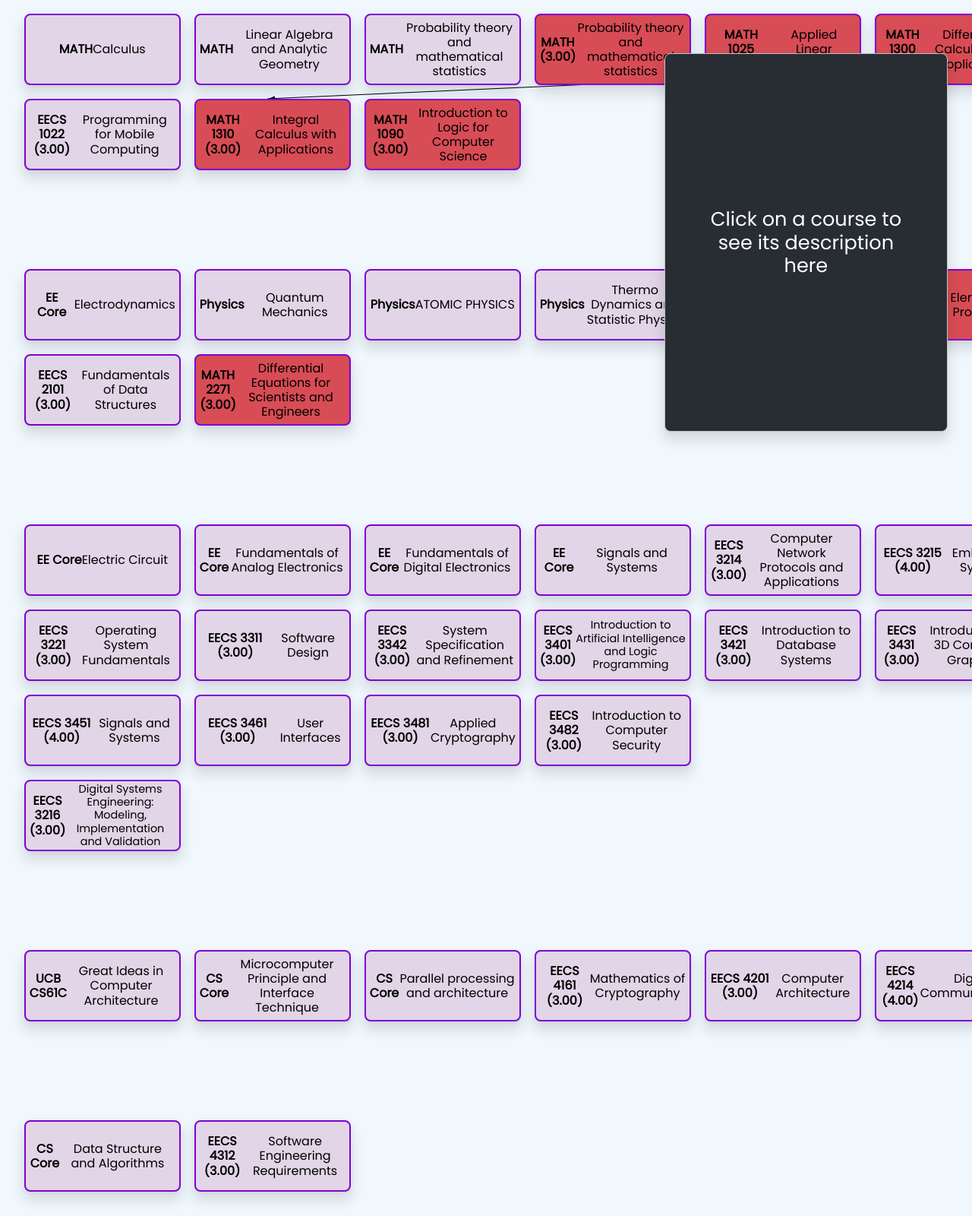
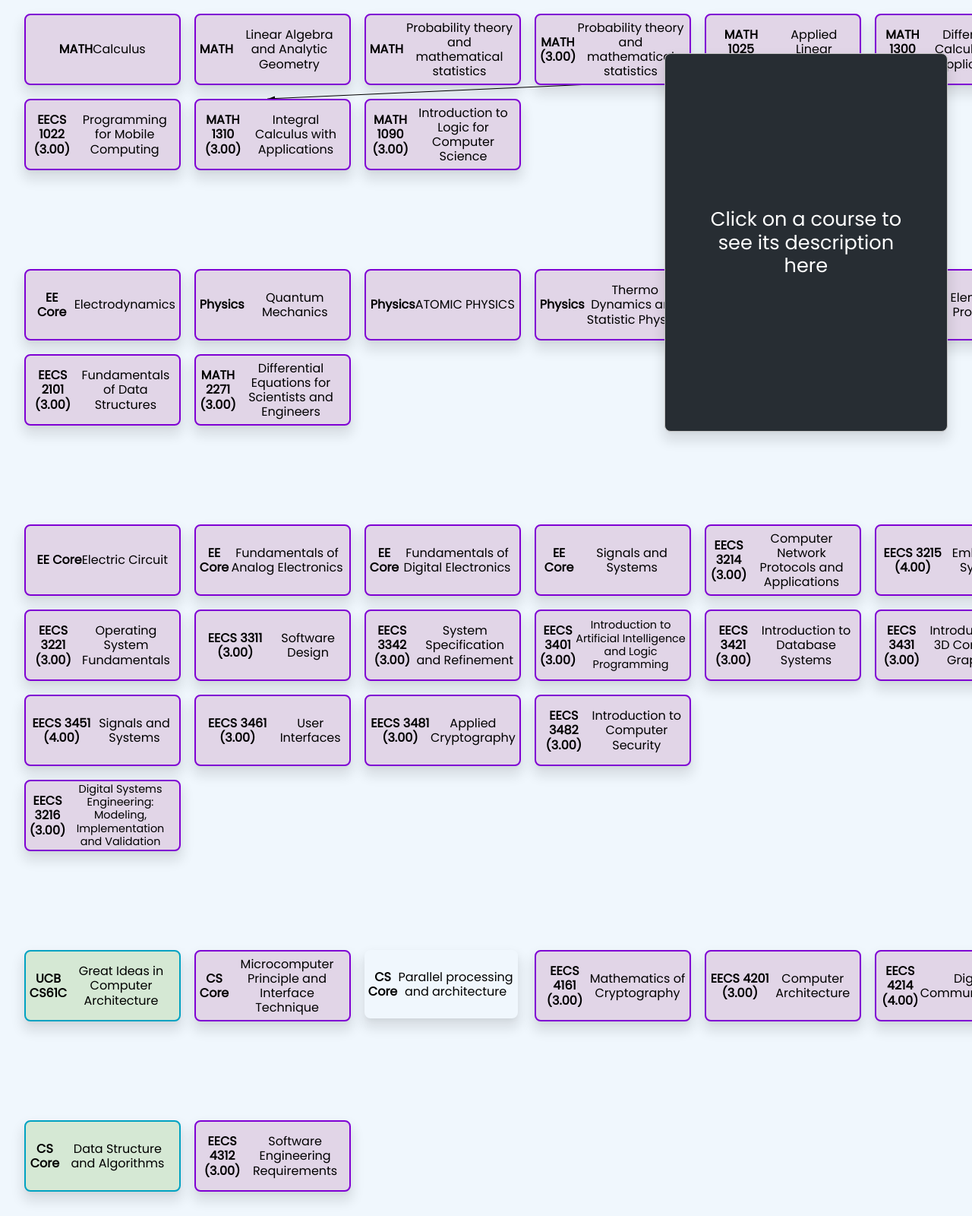
Before and after one commit to MultiNet02/A-Growing-Graph, a plain HTML site: page index.html in a window 1280 px wide. Shown: the part 200-1800 px from the top of the page at 76% size. Drawn offline with Linux system fonts and the light colour scheme.

Commit message:
Update index.html

```diff
--- a/index.html
+++ b/index.html
@@ -56,19 +56,19 @@
     <div class="course-description" hidden="hidden">Introduction to the theory of probability as preparation for further study in either mathematical or applied probability and statistics. Topics include probability spaces, conditional probability, independence, random variables, distribution functions, expectation, Chebyshev's inequality, common distributions, moment-generating functions and limit theorems. </div>
 </div>
 
-<div class="classBox math yl-1" id="Math" style="left: 44em; top: 2.0em;" prereq="">
+<div class="classBox eecs yl-1" id="Math" style="left: 44em; top: 2.0em;" prereq="">
     <span class="course-code-full">MATH (3.00)</span><br>
     <span class="course-name" style="font-size:1.0em;">Probability theory and mathematical statistics</span>
     <div class="course-description" hidden="hidden">Introduction to the theory of probability as preparation for further study in either mathematical or applied probability and statistics. Topics include probability spaces, conditional probability, independence, random variables, distribution functions, expectation, Chebyshev's inequality, common distributions, moment-generating functions and limit theorems.</div>
 </div>
 
-<div class="classBox math yl-1" id="math1025" style="left: 58em; top: 2.0em;" prereq="">
+<div class="classBox eecs yl-1" id="math1025" style="left: 58em; top: 2.0em;" prereq="">
     <span class="course-code-full">MATH 1025 (3.00)</span><br>
     <span class="course-name" style="font-size:1.0em;">Applied Linear Algebra</span>
     <div class="course-description" hidden="hidden">Topics include spherical and cylindrical coordinates in Euclidean 3-space, general matrix algebra, determinants, vector space concepts for Euclidean n-space (e.g. linear dependence and independence, basis, dimension, linear transformations etc.), an introduction to eigenvalues and eigenvectors. </div>
 </div>
 
-<div class="classBox math yl-1" id="math1300" style="left: 72em; top: 2.0em;" prereq="">
+<div class="classBox eecs yl-1" id="math1300" style="left: 72em; top: 2.0em;" prereq="">
     <span class="course-code-full">MATH 1300 (3.00)</span><br>
     <span class="course-name" style="font-size:1.0em;">Differential Calculus with Applications</span>
     <div class="course-description" hidden="hidden">Limits, derivatives with applications, antiderivatives, fundamental theorem of calculus, beginnings of integral calculus. </div>
@@ -80,13 +80,13 @@
     <div class="course-description" hidden="hidden">Provides a first exposure to object-oriented programming and enhances student understanding of key computing skills such as reasoning about algorithms, designing user interfaces, and working with software tools. It uses problem-based approach to expose the underlying concepts and an experiential laboratory to implement them. A mature mobile software infrastructure (such as Java and the Android programming environment) is used to expose and provide context to the underlying ideas. Laboratory exercises expose students to a range of real-world problems with a view of motivating computational thinking and grounding the material covered in lectures.</div>
 </div>
 
-<div class="classBox math yl-1" id="math1310" style="left: 16em; top: 9.0em;" prereq="math1300">
+<div class="classBox eecs yl-1" id="math1310" style="left: 16em; top: 9.0em;" prereq="math1300">
     <span class="course-code-full">MATH 1310 (3.00)</span><br>
     <span class="course-name" style="font-size:1.0em;">Integral Calculus with Applications</span>
     <div class="course-description" hidden="hidden">Transcendental functions, differential equations, techniques of integration, improper integrals, infinite series. </div>
 </div>
 
-<div class="classBox math yl-1" id="math1090" style="left: 30em; top: 9.0em;" prereq="math1019">
+<div class="classBox eecs yl-1" id="math1090" style="left: 30em; top: 9.0em;" prereq="math1019">
     <span class="course-code-full">MATH 1090 (3.00)</span><br>
     <span class="course-name" style="font-size:1.0em;">Introduction to Logic for Computer Science</span>
     <div class="course-description" hidden="hidden">The syntax and semantics of propositional and predicate logic. Applications to program specification and verification. Optional topics include set theory and induction using the formal logical language of the first part of the course. </div>
@@ -116,13 +116,13 @@
     <div class="course-description" hidden="hidden">Tools commonly used in the software development process: the C language; shell programming; filters and pipes; version control systems and "make"; debugging and testing.</div>
 </div>
 
-<div class="classBox math yl-2" id="Physics" style="left: 58em; top: 23.0em;" prereq="math1310">
+<div class="classBox eecs yl-2" id="Physics" style="left: 58em; top: 23.0em;" prereq="math1310">
     <span class="course-code-full">Physics</span><br>
     <span class="course-name" style="font-size:1.0em;">Solid State Physics</span>
     <div class="course-description" hidden="hidden">Topics covered include partial derivatives; grad, div, curl and Laplacian operators; line and surface integrals; theorems of Gauss and Stokes; double and triple integrals in various coordinate systems; extrema and Taylor series for multivariate functions.</div>
 </div>
 
-<div class="classBox math yl-2" id="math2030" style="left: 72em; top: 23.0em;" prereq="math1310">
+<div class="classBox eecs yl-2" id="math2030" style="left: 72em; top: 23.0em;" prereq="math1310">
     <span class="course-code-full">MATH 2030 (3.00)</span><br>
     <span class="course-name" style="font-size:1.0em;">Elementary Probability</span>
     <div class="course-description" hidden="hidden">Introduction to the theory of probability as preparation for further study in either mathematical or applied probability and statistics. Topics include probability spaces, conditional probability, independence, random variables, distribution functions, expectation, Chebyshev's inequality, common distributions, moment-generating functions and limit theorems. </div>
@@ -134,7 +134,7 @@
     <div class="course-description" hidden="hidden">The course discusses the fundamental data structures commonly used in the design of algorithms. Abstract operations on data structures are specified using pre- and post-conditions and/or system invariants. Trade-offs between a number of different implementations of each abstract data types (ADT) are analyzed. Each algorithm operating on data structures is proved correct using loop invariants or induction. Both formal and informal proofs are introduced, but most of the reasoning is done informally. Data structures are coded and unit tested in an object oriented language. Selecting the appropriate ADT and a suitable implementation depending on the application is covered. </div>
 </div>
 
-<div class="classBox math yl-2" id="math2271" style="left: 16em; top: 30.0em;" prereq="math2015">
+<div class="classBox eecs yl-2" id="math2271" style="left: 16em; top: 30.0em;" prereq="math2015">
     <span class="course-code-full">MATH 2271 (3.00)</span><br>
     <span class="course-name" style="font-size:1.0em;">Differential Equations for Scientists and Engineers</span>
     <div class="course-description" hidden="hidden">Introduction to ordinary and partial differential equations, including their classification, boundary conditions, and methods of solution. Equations, methods, and solutions relevant to science and engineering are emphasized, and exploration is encouraged with the aid of software. Three lecture hours per week. One term. Three credits. </div>
@@ -242,7 +242,7 @@
     <div class="course-description" hidden="hidden">This is a project intensive course to introduce students to modeling, implementation, testing, and validation of hardware-based embedded systems. The emphasis in this course is on complex digital systems that interact with physical systems. </div>
 </div>
 
-<div class="classBox eecs yl-4" id="CS Core" style="left: 2em; top: 79.0em;" prereq="eecs2030 eecs2001 eecs3101">
+<div class="classBox self yl-4" id="CS Core" style="left: 2em; top: 79.0em;" prereq="eecs2030 eecs2001 eecs3101">
     <span class="course-code-full">UCB CS61C</span><br>
     <span class="course-name" style="font-size:1.0em;">Great Ideas in Computer Architecture</span>
     <div class="course-description" hidden="hidden">Amortized and worst-case analysis of data structures. Data structuring paradigms: self-adjustment and persistence. Lists: self-adjustment with the move-to-front heuristic. Search trees: splay trees, finger search trees. Heaps: skew heaps, Fibonacci heaps. Union-find trees. Link-and-cut trees. Multidimensional data structures and dynamization. Integrated with: GS/CSE 5101 3.00. </div>
@@ -254,7 +254,7 @@
     <div class="course-description" hidden="hidden">Introduction to more advanced topics in theoretical foundations of computer science, including the study of formal languages and automata, formal models of computation, and computational complexity measures. Integrated with: GS/CSE 5111 3.00. </div>
 </div>
 
-<div class="classBox eecs yl-4" id="CS Core" style="left: 30em; top: 79.0em;" prereq="math1025 eecs2021 eecs3101">
+<div class="classBox grad yl-4" id="CS Core" style="left: 30em; top: 79.0em;" prereq="math1025 eecs2021 eecs3101">
     <span class="course-code-full">CS Core</span><br>
     <span class="course-name" style="font-size:1.0em;">Parallel processing and architecture</span>
     <div class="course-description" hidden="hidden">This course presents an overview of the quantum computing field without assuming any prior exposure to quantum mechanics. Drawing parallels between quantum and classical computing, the course covers the physical layer briefly before moving to quantum gates, the circuit model, and quantum algorithms. Quantum information is covered through applications. </div>
@@ -278,7 +278,7 @@
     <div class="course-description" hidden="hidden">Introduces fundamental principles underlying design and analysis of digital communication systems. Develops mathematical/physical understanding from the information source through the transmitter, channel, receiver, and information sink. Topics include baseband transmission, matched filtering, modulation, channel coding, and spread spectrum. </div>
 </div>
 
-<div class="classBox eecs yl-5" id="CS Core" style="left: 2em; top: 93.0em;" prereq="eecs2030 eecs3213">
+<div class="classBox self yl-5" id="CS Core" style="left: 2em; top: 93.0em;" prereq="eecs2030 eecs3213">
     <span class="course-code-full">CS Core</span><br>
     <span class="course-name" style="font-size:1.0em;">Data Structure and Algorithms</span>
     <div class="course-description" hidden="hidden">Provides an overview of the latest developments and trends in wireless mobile communications, and addresses the impact of wireless transmission and user mobility on the design and management of wireless mobile systems. </div>
@@ -302,7 +302,7 @@
     <div class="course-description" hidden="hidden">Advanced software engineering methods, processes and measurements (from requirements through to system evolution) for managing and delivering reliable software on time and within budget. Understanding the different types of systems and their associated technical, ethical and professional issues. </div>
 </div>
 
-<div class="classBox eecs yl-7" id="CS Core" style="left: 2em; top: 121.0em;" prereq="eecs2030 eecs3342">
+<div class="classBox grad yl-7" id="CS Core" style="left: 2em; top: 121.0em;" prereq="eecs2030 eecs3342">
     <span class="course-code-full">CS Core</span><br>
     <span class="course-name" style="font-size:1.0em;">Digital Image Processing</span>
     <div class="course-description" hidden="hidden">Theory and practical tools underlying deductive and algorithmic methods for ensuring the safety and correctness of mission critical systems (e.g. medical systems, nuclear reactors and train systems) with the practical ability to use verification tools to perform software certification. </div>
@@ -320,13 +320,13 @@
     <div class="course-description" hidden="hidden">Machine learning is the study of algorithms that learn how to perform a task from prior experience. This course introduces the student to machine learning concepts and techniques applied to pattern recognition problems in a diversity of application areas. </div>
 </div>
 
-<div class="classBox eecs yl-7" id="CS Core" style="left: 44em; top: 121.0em;" prereq="eecs2101 eecs2021 eecs2031 eecs3421">
+<div class="classBox self yl-7" id="CS Core" style="left: 44em; top: 121.0em;" prereq="eecs2101 eecs2021 eecs2031 eecs3421">
     <span class="course-code-full">Stanford CS221</span><br>
     <span class="course-name" style="font-size:1.0em;">Artificial Intelligence: Principles and Techniques</span>
     <div class="course-description" hidden="hidden">A study of principles of database management systems. A thorough analysis of theory of normal, relational algebra and calculus and query languages based on these concepts. Other topics: security and integrity issues, concurrency control, distributed systems, query optimization. </div>
 </div>
 
-<div class="classBox eecs yl-7" id="CS Core" style="left: 58em; top: 121.0em;" prereq="eecs2030 eecs3101 eecs3421 math2030">
+<div class="classBox self yl-7" id="CS Core" style="left: 58em; top: 121.0em;" prereq="eecs2030 eecs3101 eecs3421 math2030">
     <span class="course-code-full">Stanford CS231N</span><br>
     <span class="course-name" style="font-size:1.0em;">Convolutional Neural Networks for Visual Recognition</span>
     <div class="course-description" hidden="hidden">Introduces and presents basic concepts of data mining, data mining techniques, models and applications. Topics include association rule mining, classification models, sequential pattern mining and clustering. </div>
```
